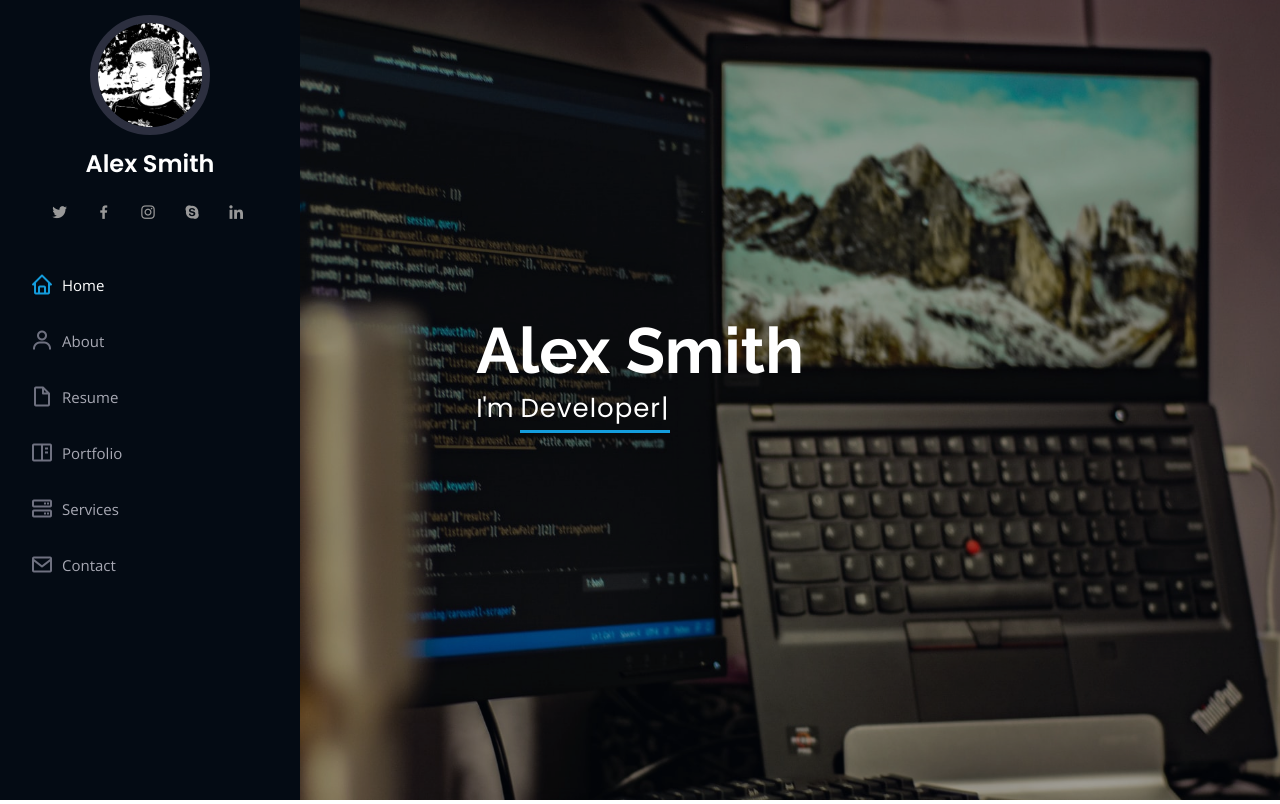
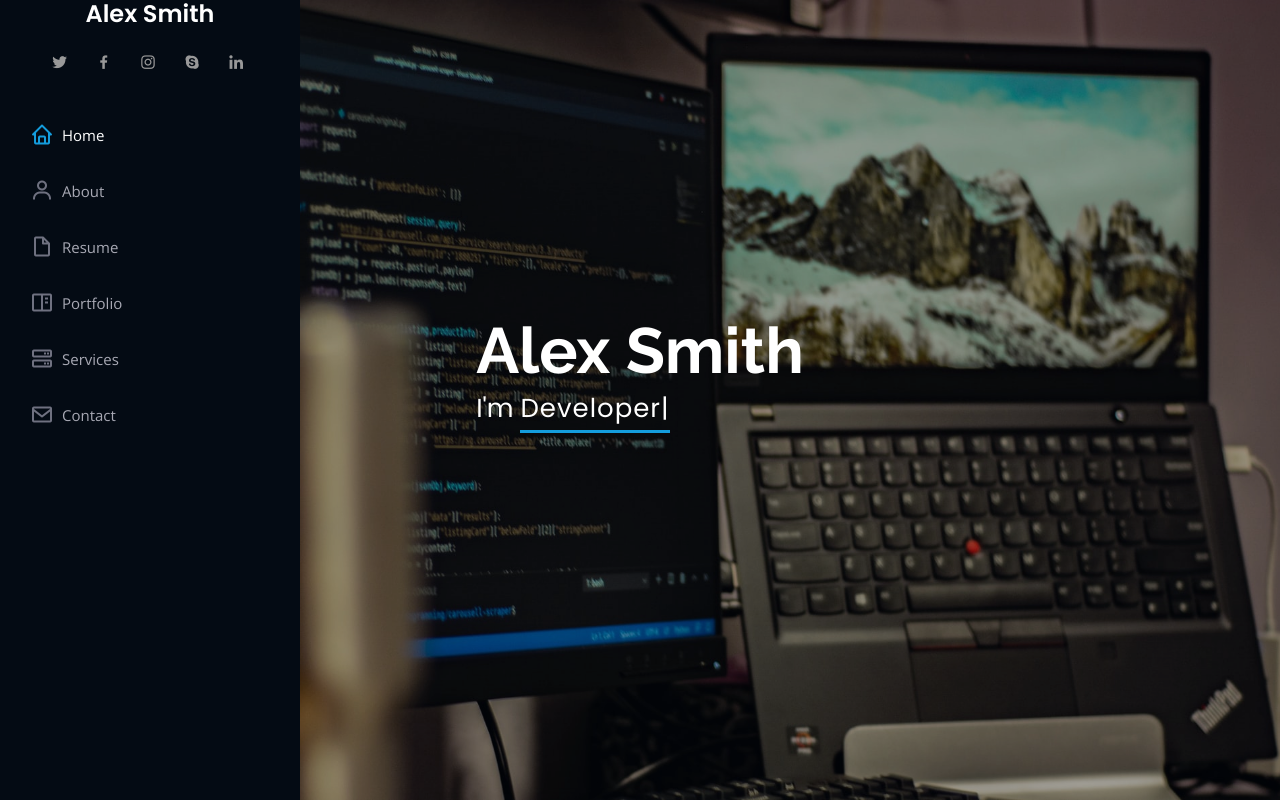
Before and after one commit to k-yakovlev/portfolio-website, a Flask app: page / in a window 1280 px wide. Shown: the top 804 px of the page. Run offline with Flask 2, Linux system fonts and the light colour scheme; some libraries are stand-ins or nearby versions.

Commit message:
Del profile photo from header.

```diff
--- a/templates/index.html
+++ b/templates/index.html
@@ -45,7 +45,6 @@
     <div class="d-flex flex-column">
 
       <div class="profile">
-        <img src="static/img/profile-img.jpg" alt="" class="img-fluid rounded-circle">
         <h1 class="text-light"><a href="#">Alex Smith</a></h1>
         <div class="social-links mt-3 text-center">
           <a href="#" class="twitter"><i class="bx bxl-twitter"></i></a>
```
